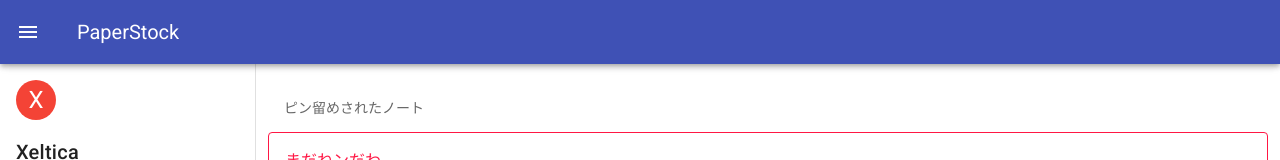
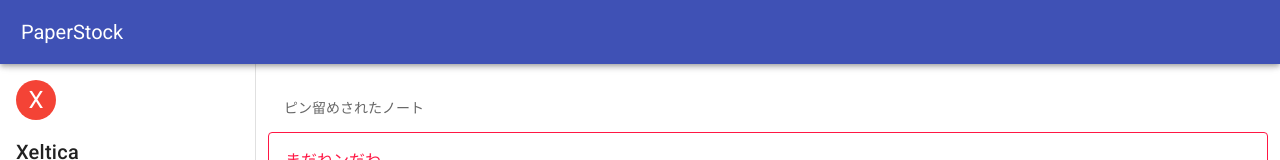
Before and after one commit to xeltica-studio/PaperStock, a Nuxt app: page / in a window 1280 px wide. Shown: the top 160 px of the page. Built offline with nearby package versions, Linux system fonts and the light colour scheme.

Commit message:
ナビゲーションドロワーの挙動を改善

```diff
--- a/layouts/default.vue
+++ b/layouts/default.vue
@@ -2,7 +2,7 @@
 	<v-app dark>
 		<v-navigation-drawer
 			v-model="drawer"
-      mobile-break-point="sm"
+			:mobile-break-point="$vuetify.breakpoint.thresholds.sm"
 			clipped
 			app
 		>
@@ -57,7 +57,7 @@
 			</v-list>
 		</v-navigation-drawer>
 		<v-app-bar :clipped-left="true" color="primary" dark fixed app>
-      <v-app-bar-nav-icon @click.stop="drawer = !drawer" />
+			<v-app-bar-nav-icon v-if="$vuetify.breakpoint.smAndDown" @click.stop="drawer = !drawer" />
 			<v-toolbar-title>
 				<v-icon>mdi-file-document-box-multiple</v-icon>
 				PaperStock
```
Lines whose indentation alone changed are shown as unchanged.
